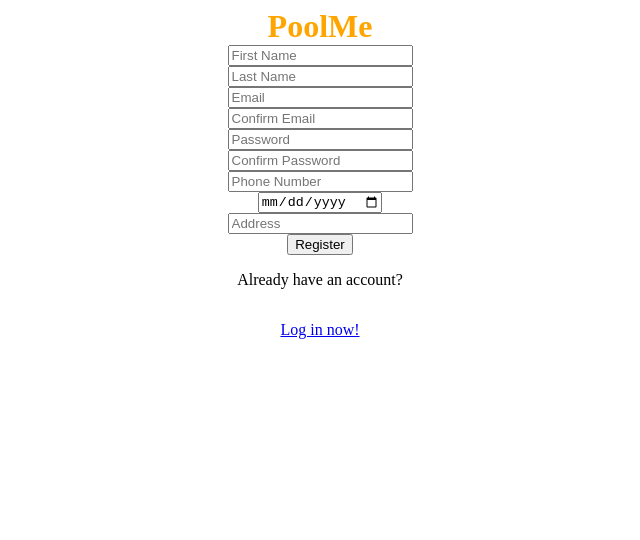
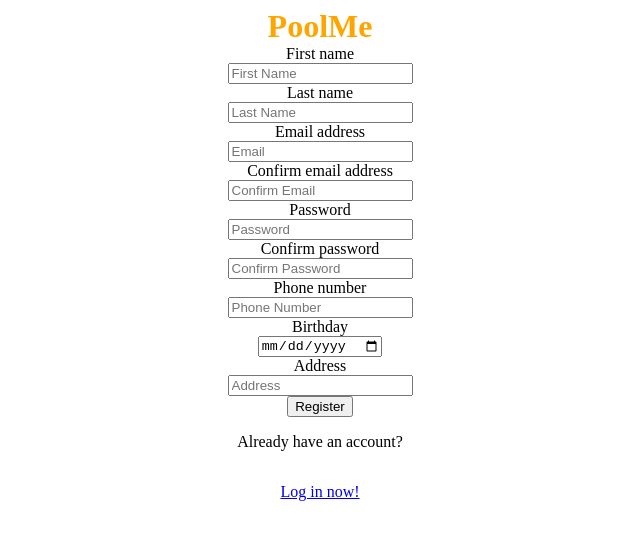
Before and after one commit to matiaslcoulougian/fixit-app, a React (Create React App) app: page /register in a window 1280 px wide. Shown: the top 540 px of the page, without its empty margins (320-960 px from the left). Built offline with nearby package versions, Linux system fonts and the light colour scheme.

Commit message:
front changes

```diff
--- a/package.json
+++ b/package.json
@@ -7,6 +7,7 @@
     "@testing-library/jest-dom": "^5.16.2",
     "@testing-library/react": "^12.1.4",
     "@testing-library/user-event": "^13.5.0",
+    "bootstrap": "^5.1.3",
     "graphql": "^16.3.0",
     "react": "^17.0.2",
     "react-awesome-modal": "^2.0.5",
--- a/src/App.css
+++ b/src/App.css
@@ -2,7 +2,6 @@
     display: flex;
     flex-direction: column;
     align-items: center;
-
 }
 
 .centered{
--- a/src/App.jsx
+++ b/src/App.jsx
@@ -1,17 +1,17 @@
 import React from 'react'
-import { Login } from './pages/Login'
+import { LoginPage } from './pages/LoginPage'
 import { Routes, Route} from 'react-router-dom';
-import { Register } from './pages/Register';
 import './App.css'
-import { Home } from './pages/Home';
+import { LandingPage } from './pages/LandingPage';
+import RegisterPage from "./pages/RegisterPage";
 
 export function App() {
   return (
     <div>
             <Routes>
-                <Route exact path="/" element={<Home />} />
-                <Route exact path="/login" element={<Login />} />
-                <Route exact path="/register" element={<Register />} />
+                <Route exact path="/" element={<LandingPage />} />
+                <Route exact path="/login" element={<LoginPage />} />
+                <Route exact path="/register" element={<RegisterPage />} />
             </Routes>
     </div>
   )
--- /dev/null
+++ b/src/components/Register.css
@@ -0,0 +1,10 @@
+.column-input{
+    display: flex;
+    flex-direction: column;
+    align-items: center;
+
+}
+
+label{
+    text-align: left;
+}
--- /dev/null
+++ b/src/components/Register.jsx
@@ -0,0 +1,140 @@
+import React, { useState } from 'react'
+import {Link} from 'react-router-dom'
+import {REGISTER} from "../queries/mutations";
+import {useMutation} from "@apollo/client";
+import './Register.css'
+export const Register = () => {
+    const [firstName, setFirstName] = useState('');
+    const [lastName, setLastName] = useState('');
+    const [email, setEmail] = useState('');
+    const [confirmEmail, setConfirmEmail] = useState('');
+    const [password, setPassword] = useState('');
+    const [confirmPassword, setConfirmPassword] = useState('');
+    const [phone, setPhone] = useState('');
+    const [dob, setDoB] = useState('');
+    const [address, setAddress] = useState('');
+
+    const [errorMessage, setErrorMessage] = useState('');
+
+    const [register] = useMutation(
+        REGISTER,
+        {
+            onCompleted: async (res) => {
+                setErrorMessage('')
+            },
+            onError: (e) => {
+                setErrorMessage(e.message);
+            },
+        }
+    );
+
+    function handleRegister () {
+
+        if (firstName === '' || lastName === '' || email === '' || password === '' || phone === '' ||
+        dob === '' || address === '' || confirmEmail === '' || confirmPassword === '') {
+            setErrorMessage('All fields are required');
+            return;
+        }
+        else if (email !== confirmEmail) {
+            setErrorMessage('Emails should match');
+            return;
+        }
+        else if (password !== confirmPassword){
+            setErrorMessage('Passwords should match');
+            return;
+        }
+        register({
+            variables: {
+                firstName: firstName,
+                lastName: lastName,
+                email: email,
+                phoneNumber: phone,
+                password: password,
+                dateOfBirth: dob,
+                address: address,
+            },
+        });
+
+    }
+
+  return (
+    <>
+        <h1 className='app-title'>PoolMe</h1>
+
+        {/*<Form>*/}
+        {/*    <Form.Group className="mb-3" controlId="formBasicFirstName">*/}
+        {/*        <Form.Label>First name</Form.Label>*/}
+        {/*        <Form.Control type="text" placeholder="Enter first name" ref="firstNameRef"/>*/}
+        {/*    </Form.Group>*/}
+        {/*    <Form.Group className="mb-3" controlId="formBasicLastName">*/}
+        {/*        <Form.Label>Email address</Form.Label>*/}
+        {/*        <Form.Control type="text" placeholder="Enter last name" />*/}
+        {/*    </Form.Group>*/}
+        {/*    <Form.Group className="mb-3" controlId="formBasicEmail">*/}
+        {/*        <Form.Label>Email address</Form.Label>*/}
+        {/*        <Form.Control type="email" placeholder="Enter email" />*/}
+        {/*    </Form.Group>*/}
+        {/*    <Form.Group className="mb-3" controlId="formBasicConfirmEmail">*/}
+        {/*        <Form.Label>Confirm email address</Form.Label>*/}
+        {/*        <Form.Control type="email" placeholder="Enter email" />*/}
+        {/*    </Form.Group>*/}
+        {/*    <Form.Group className="mb-3" controlId="formBasicPassword">*/}
+        {/*        <Form.Label>Password</Form.Label>*/}
+        {/*        <Form.Control type="password" placeholder="Password" />*/}
+        {/*    </Form.Group>*/}
+        {/*    <button type="submit" onClick={handleRegister}>Register </button>*/}
+        {/*</Form>*/}
+        <div className = "column-input">
+            <label>
+                First name
+            </label>
+            <input value={firstName} onChange= {e => setFirstName(e.target.value)} type="text" placeholder="First Name" />
+            <label>
+                Last name
+            </label>
+            <input value={lastName} onChange= {e => setLastName(e.target.value)} type="text" placeholder="Last Name" />
+            <label>
+                Email address
+            </label>
+            <input value={email} onChange= {e => setEmail(e.target.value)} type="text" placeholder="Email" />
+            <label>
+                Confirm email address
+            </label>
+            <input value={confirmEmail} onChange= {e => setConfirmEmail(e.target.value)} type="text" placeholder="Confirm Email" />
+            <label>
+                Password
+            </label>
+            <input value={password} onChange= {e => setPassword(e.target.value)} type="password" placeholder="Password" />
+            <label>
+                Confirm password
+            </label>
+            <input value={confirmPassword} onChange= {e => setConfirmPassword(e.target.value)} type="password" placeholder="Confirm Password" />
+            <label>
+                Phone number
+            </label>
+            <input value={phone} onChange= {e => setPhone(e.target.value)} type="text" placeholder="Phone Number" />
+            <label>
+                Birthday
+            </label>
+            <input value={dob} onChange= {e => setDoB(e.target.value)} type="date" placeholder="Date Of Birth" />
+            <label>
+                Address
+            </label>
+            <input value={address} onChange= {e => setAddress(e.target.value)} type="text" placeholder="Address" />
+            <button
+                type="submit" onClick={handleRegister}>Register
+            </button>
+
+            {errorMessage && <div className="error"> {errorMessage} </div>}
+            <p>
+                Already have an account?
+            </p>
+            <Link to="/login">
+                <p>
+                    Log in now!
+                </p>
+            </Link>
+        </div>
+    </>
+  )
+}
--- /dev/null
+++ b/src/pages/LandingPage.css
@@ -0,0 +1,13 @@
+.logo {
+    height: 100px;
+    width: 100px;
+    border-radius: 50%;
+    left: 850px;
+    margin-left: auto;
+    margin-right: auto;
+    display: block;
+}
+
+#buttons {
+    padding-top: 15px;
+}
--- a/src/pages/Home.jsx
+++ b/src/pages/LandingPage.jsx
@@ -1,11 +1,13 @@
 import React from 'react'
 import { Link } from 'react-router-dom';
-
-export function Home() {
+import carLogo from '../resources/carLogo.png'
+import './LandingPage.css'
+export function LandingPage() {
   return (
     <div>
+        <img src={carLogo} alt="Logo" className="logo"/>
         <h1 className='app-title'>PoolMe</h1>
-        <div className='centered'>
+        <div className='centered' id='buttons'>
           <Link to="/login"><button>
                 Login
               </button>
--- a/src/pages/Login.jsx
+++ b/src/pages/LoginPage.jsx
@@ -2,7 +2,7 @@ import React, { useState } from 'react'
 import {Link} from 'react-router-dom'
 
 
-export function Login() {
+export function LoginPage() {
     const [email, setEmail] = useState('')
     const [password, setPassword] = useState('')
 
--- a/src/pages/Register.jsx
+++ /dev/null
@@ -1,82 +0,0 @@
-import React, { useState } from 'react'
-import {Link} from 'react-router-dom'
-import {REGISTER} from "../queries/mutations";
-import {useMutation} from "@apollo/client";
-
-export function Register() {
-    const [firstName, setFirstName] = useState('');
-    const [lastName, setLastName] = useState('');
-    const [email, setEmail] = useState('');
-    const [confirmEmail, setConfirmEmail] = useState('');
-    const [password, setPassword] = useState('');
-    const [confirmPassword, setConfirmPassword] = useState('');
-    const [phone, setPhone] = useState('');
-    const [dob, setDoB] = useState('');
-    const [address, setAddress] = useState('');
-
-    const [errorMessage, setErrorMessage] = useState('');
-
-    const [register] = useMutation(
-        REGISTER,
-        {
-            onCompleted: async (res) => {
-                setErrorMessage('')
-
-            },
-            onError: (e) => {
-                setErrorMessage(e.message);
-            },
-        }
-    );
-
-    function handleRegister () {
-        if (firstName === '' || lastName === '' || email === '' || password === '' || phone === '' ||
-        dob === '' || address === '' || confirmEmail === '' || confirmPassword === '') {
-            setErrorMessage('All fields are required');
-            return;
-        }
-        else if (email !== confirmEmail) {
-            setErrorMessage('Emails should match');
-            return;
-        }
-        else if (password !== confirmPassword){
-            setErrorMessage('Passwords should match');
-            return;
-        }
-        register({
-            variables: {
-                firstName: firstName,
-                lastName: lastName,
-                email: email,
-                phoneNumber: phone,
-                password: password,
-                dateOfBirth: dob,
-                address: address,
-            },
-        });
-
-    }
-
-  return (
-    <div className='column-input'>
-        <h1 className='app-title'>PoolMe</h1>
-        <input value={firstName} onChange= {e => setFirstName(e.target.value)} type="text" placeholder="First Name" />
-        <input value={lastName} onChange= {e => setLastName(e.target.value)} type="text" placeholder="Last Name" />
-        <input value={email} onChange= {e => setEmail(e.target.value)} type="text" placeholder="Email" />
-        <input value={confirmEmail} onChange= {e => setConfirmEmail(e.target.value)} type="text" placeholder="Confirm Email" />
-        <input value={password} onChange= {e => setPassword(e.target.value)} type="text" placeholder="Password" />
-        <input value={confirmPassword} onChange= {e => setConfirmPassword(e.target.value)} type="text" placeholder="Confirm Password" />
-        <input value={phone} onChange= {e => setPhone(e.target.value)} type="text" placeholder="Phone Number" />
-        <input value={dob} onChange= {e => setDoB(e.target.value)} type="date" placeholder="Date Of Birth" />
-        <input value={address} onChange= {e => setAddress(e.target.value)} type="text" placeholder="Address" />
-
-
-        <button type={"submit"} onClick={handleRegister}>Register</button>
-        {errorMessage && <div className="error"> {errorMessage} </div>}
-        <p>Already have an account? </p>
-        <Link to="/login"><p>Log in now!</p>
-        </Link>
-
-    </div>
-  )
-}
--- /dev/null
+++ b/src/pages/RegisterPage.jsx
@@ -0,0 +1,11 @@
+import {Register} from "../components/Register";
+
+const RegisterPage = () => {
+    return (
+        <div>
+            <Register />
+        </div>
+    )
+}
+
+export default RegisterPage;
```
Also changed, not shown: src/resources/carLogo.png (added), 1 other file (tests, documents, lock files or other folders).
